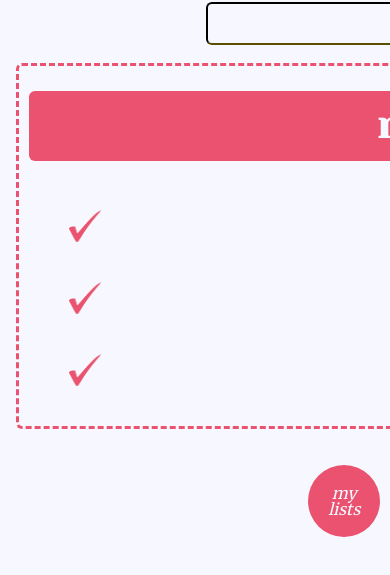
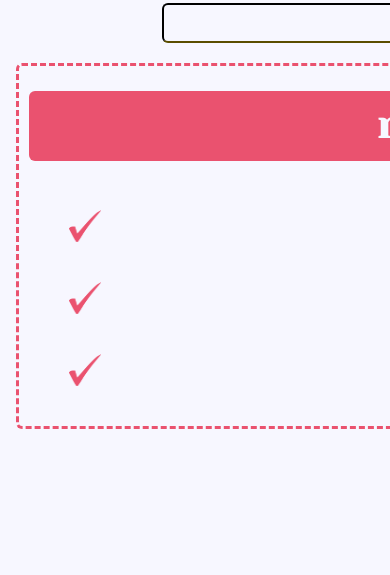
Before and after one commit to kel-bel/shopping-list-app, a plain HTML site: page index.html in a window 390 px wide. Shown: the part 257-832 px from the top of the page. Drawn offline with nearby package versions, Linux system fonts and the light colour scheme.

Commit message:
index.html

```diff
--- a/css/style.css
+++ b/css/style.css
@@ -40,6 +40,7 @@ img {
 /*Logo Appearance */
 .logo {
 	display: block;
+	top:0; bottom:0; left:0; right:0;
 	margin: 0 auto;
 }
 
@@ -136,7 +137,7 @@ img.crossed {
 }
 
 /* Footer Button Appearance */
-.buttons .options {
+/*.buttons .options {
 	font-family: 'Merriweather', sans-serif;
 	color: #f7f7ff;
 	font-size: 1rem;
@@ -157,7 +158,7 @@ img.crossed {
 	/* position: relative; */
 	/* top: 50%; */
 	/* transform: translateY(-50%); */
-	text-align: center;
+	/*text-align: center;
 	vertical-align: top;
 }
 
@@ -176,4 +177,21 @@ p {
 
 .options > button:nth-child(2) {
 	margin-top: 3.625rem;
+} */
+
+/* <====== Media Queries =====================================> */
+
+/* 960px or smaller */
+/* e.g. iPad Portrait */
+/* Portfolio with 2 column layout */
+@media only screen and (max-width: 960px) {
+
+	header {
+		width: 100%;
+	}
+
+	.enter .content .inputbox {
+		width: 60%;
+		height: 40px;
+	}
 }
--- a/index.html
+++ b/index.html
@@ -2,6 +2,7 @@
 <html lang="en">
 <head>
 	<meta charset="UTF-8">
+	<meta name="viewport" content="width=device-width, initial-scale=1.0">
 	<title>Shopping List</title>
 	<link rel="shortcut icon" type="image/x-icon"  href="images/shortcuticon.png">
 	<link href='https://fonts.googleapis.com/css?family=Yeseva+One' rel='stylesheet' type='text/css'>
@@ -54,7 +55,7 @@
 		</div>
 	</section>
 
-	<footer class="buttons">
+	<!--<footer class="buttons">
 		<div class="content">
 			<div class="options">
 				<button>my lists</button>
@@ -63,7 +64,7 @@
 			</div>
 			<p>&copy; kel-bel</p>
 		</div>
-	</footer>
+	</footer> -->
 
 	<script src="https://code.jquery.com/jquery.min.js"></script>
 	<script src="js/app.js"></script>
```
